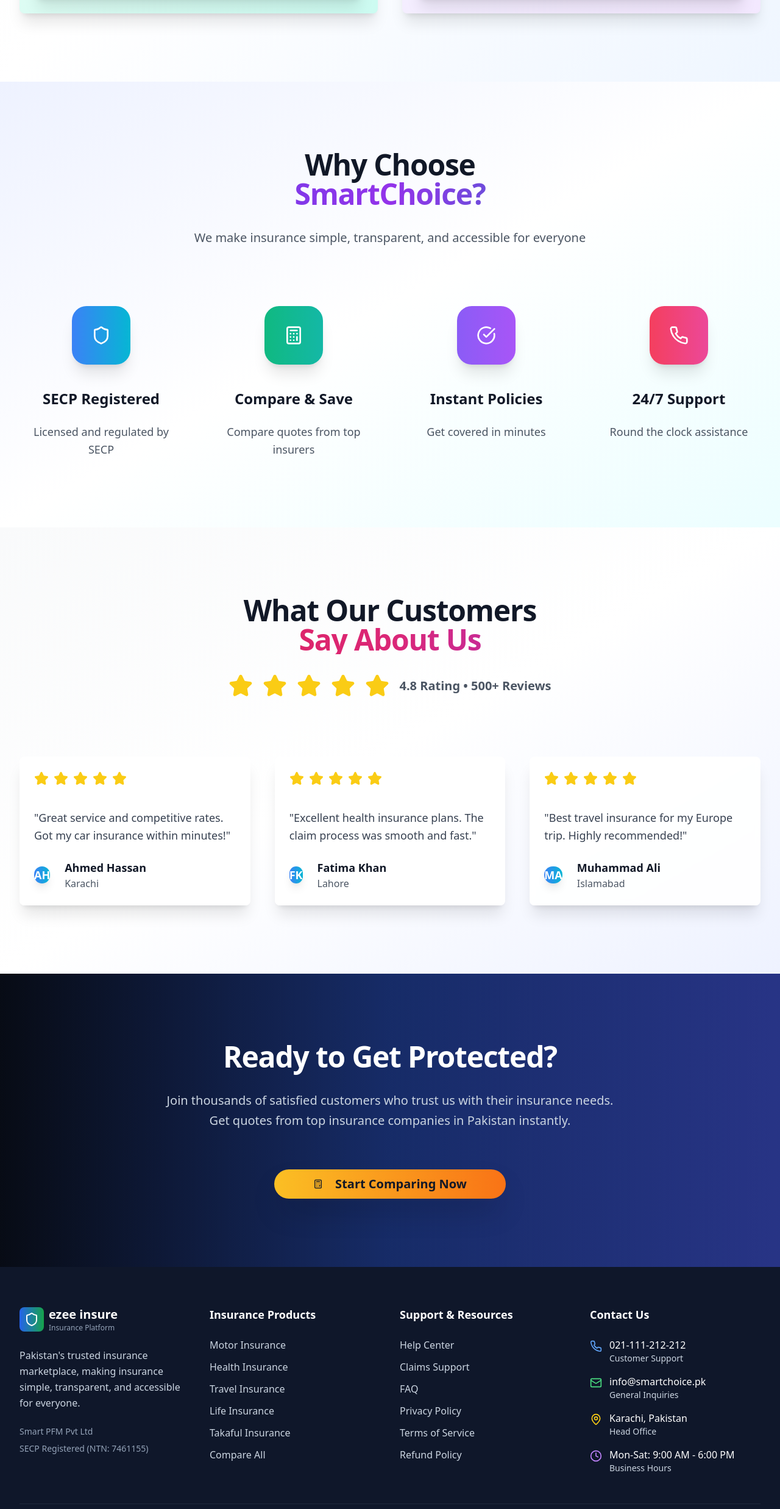
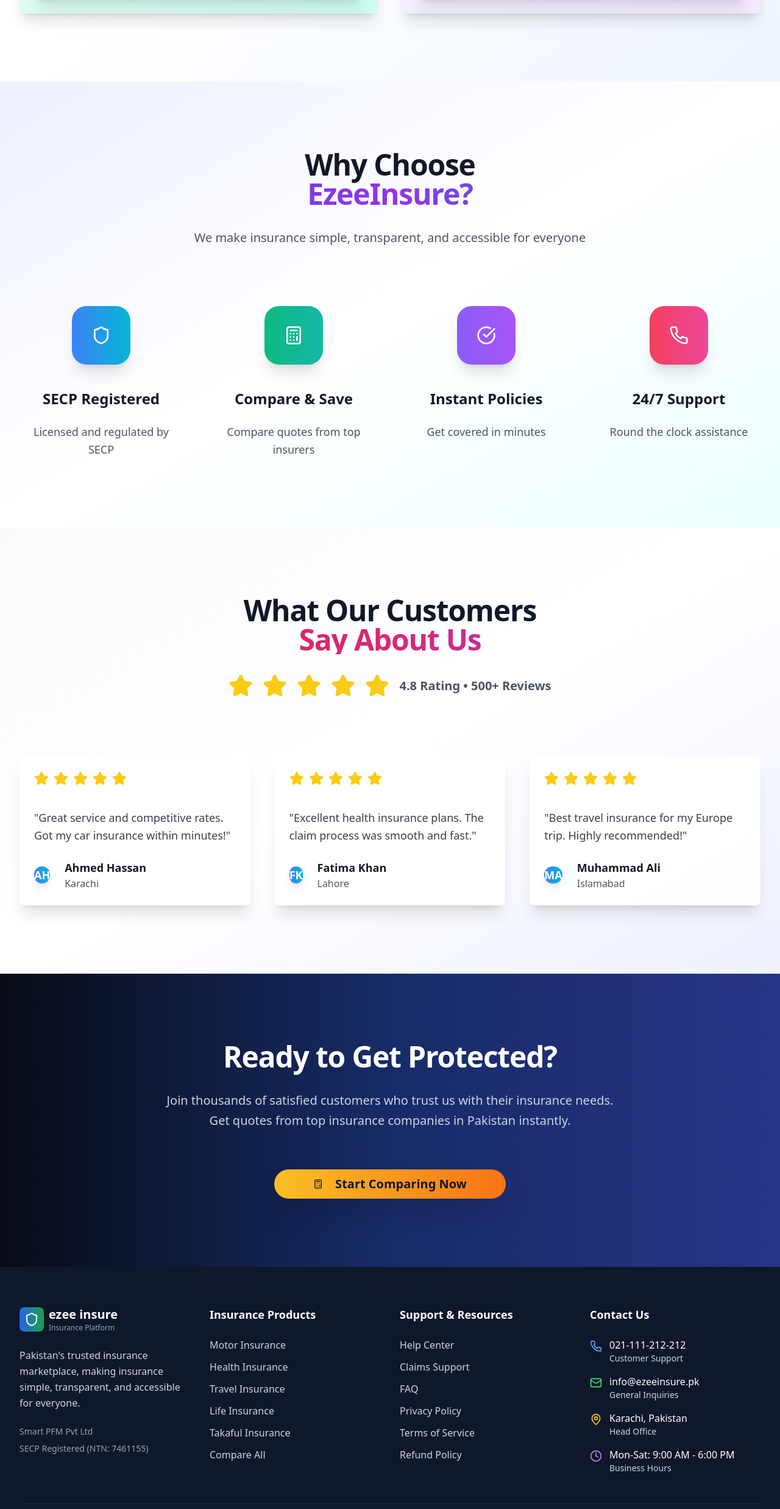
Before and after one commit to faizan517/pak-insurance-smart-choice, a React (Vite) app: page / in a window 1280 px wide. Shown: the part 2429-4904 px from the top of the page at 61% size. Built offline with nearby package versions, Linux system fonts and the light colour scheme.

Commit message:
missed-one-name-of-smartchoice

```diff
--- a/src/components/Footer.tsx
+++ b/src/components/Footer.tsx
@@ -88,7 +88,7 @@ const Footer = () => {
               <div className="flex items-start space-x-3">
                 <Mail className="h-5 w-5 text-green-400 mt-1" />
                 <div>
-                  <p className="text-white font-medium">info@smartchoice.pk</p>
+                  <p className="text-white font-medium">info@ezeeinsure.pk</p>
                   <p className="text-sm text-slate-300">General Inquiries</p>
                 </div>
               </div>
--- a/src/pages/Index.tsx
+++ b/src/pages/Index.tsx
@@ -228,7 +228,7 @@ const Index = () => {
             <h2 className="text-4xl md:text-5xl font-bold text-gray-900 mb-8 tracking-tight">
               Why Choose
               <span className="block bg-gradient-to-r from-indigo-600 via-purple-600 to-cyan-600 bg-clip-text text-transparent">
-                SmartChoice?
+                EzeeInsure?
               </span>
             </h2>
             <p className="text-xl text-gray-600 leading-relaxed">
```
